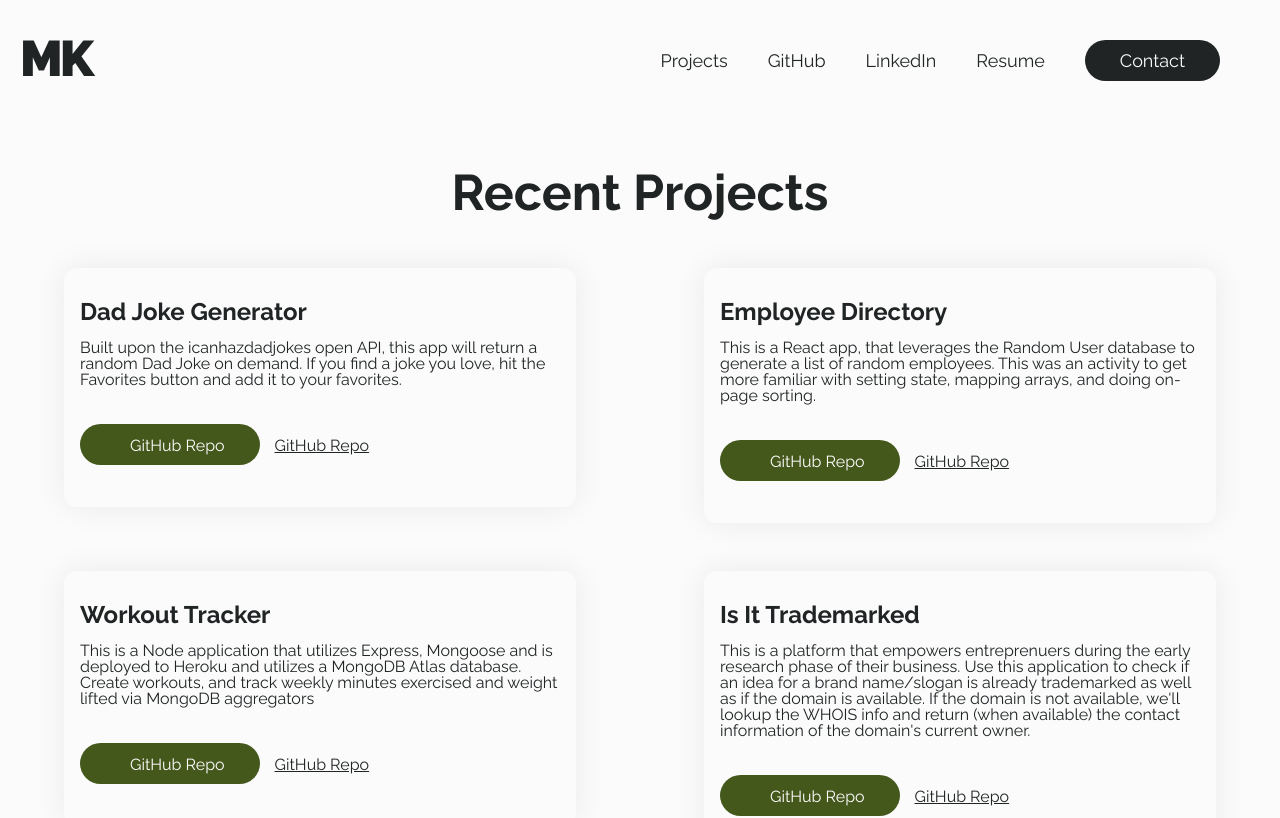
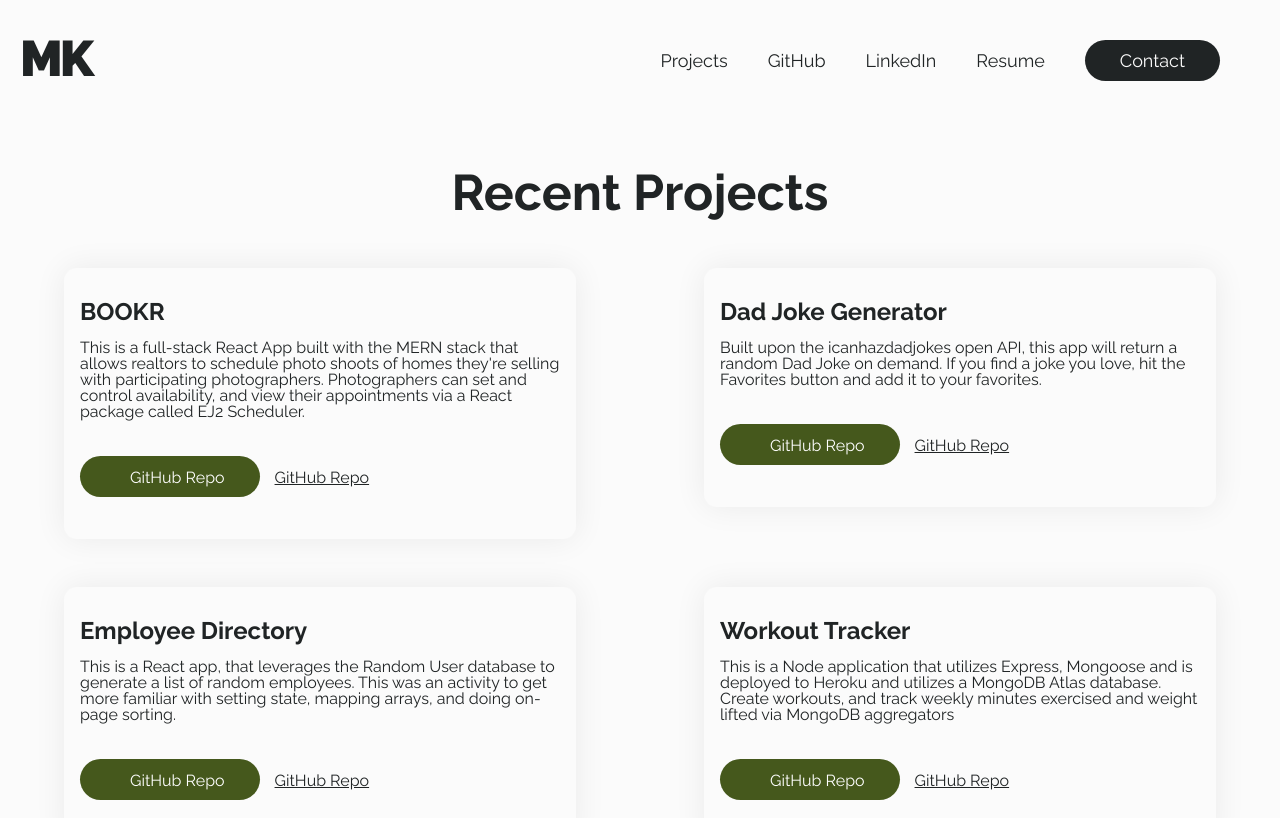
Before and after one commit to mknowlton89/react-portfolio, a React (Create React App) app: page /projects in a window 1280 px wide. Shown: the top 818 px of the page. Built offline with nearby package versions, Linux system fonts and the light colour scheme.

Commit message:
Updated the project.js file that is the source for the projects component.

```diff
--- a/src/ProjectData/projects.js
+++ b/src/ProjectData/projects.js
@@ -1,4 +1,11 @@
 export const projectData = [
+    {
+        image: "/images/Screen Shot 2021-04-06 at 4.28.04 PM.png",
+        name: "BOOKR",
+        description: "This is a full-stack React App built with the MERN stack that allows realtors to schedule photo shoots of homes they're selling with participating photographers. Photographers can set and control availability, and view their appointments via a React package called EJ2 Scheduler.",
+        liveUrl: "https://photo-calendar.herokuapp.com/",
+        repoUrl: "https://github.com/mknowlton89/photobookingapp-react"
+    },
     {
         image: "/images/dadjokes.png",
         name: "Dad Joke Generator",
```
